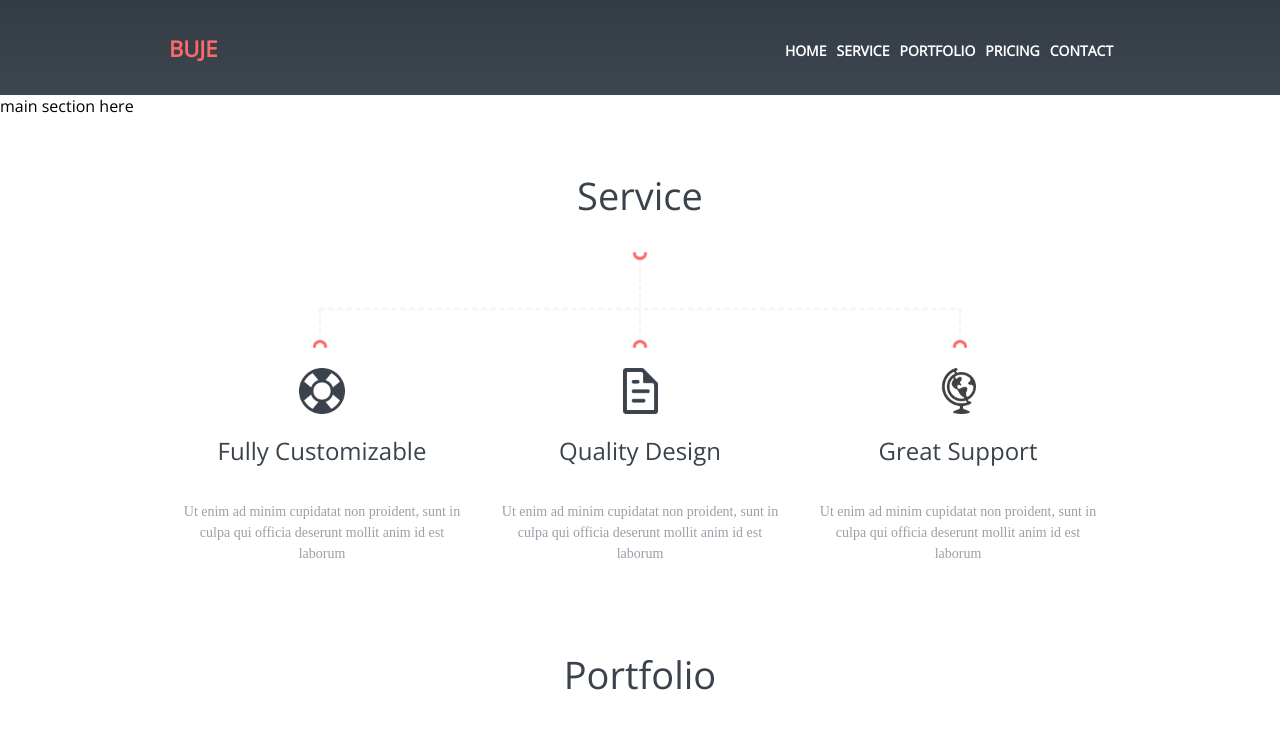
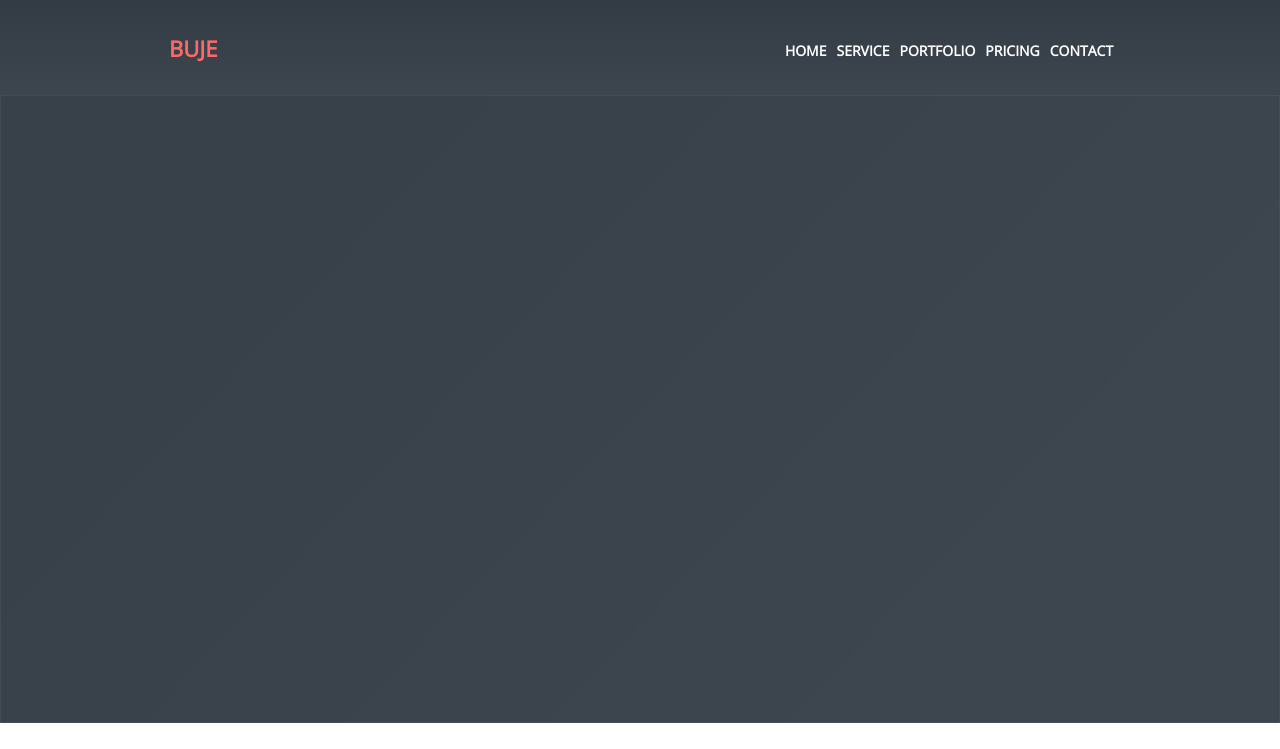
Before and after one commit to PiotrWolski1000/react-pixel-perfect-website, a React (Create React App) app: page / in a window 1280 px wide. Shown: the top 749 px of the page. Built offline with nearby package versions, Linux system fonts and the light colour scheme.

Commit message:
commenting sth casuing problems, added by mistake

```diff
--- a/src/components/Main/index.js
+++ b/src/components/Main/index.js
@@ -1,10 +1,31 @@
 import React from 'react';
+import './../../css/main.scss'
+import './../../css/shared.scss'
+
+import {background, phone} from './mainSectionImages'
+
 
 const index = () => {
     return (
-        <div>
-            main section here
-        </div>
+        <section className="mainSection">
+                <img
+                    src={background.small}
+                    srcSet={`${background.small} 326w, ${background.medium} 651w, ${background.large} 977w`}
+                    alt={background.alt}
+                    width="100%"
+                    height="100%"
+                />
+                {/* <img
+                    className="mainSection__phone"
+                    src={phone.small}
+                    srcSet={`${phone.small} 300w, ${phone.medium} 768w, ${phone.large} 1280w`}
+                    alt={phone.alt}
+                />  */}
+
+            <div className="mainSection__container">
+
+            </div>
+        </section>
     );
 };
 
```
